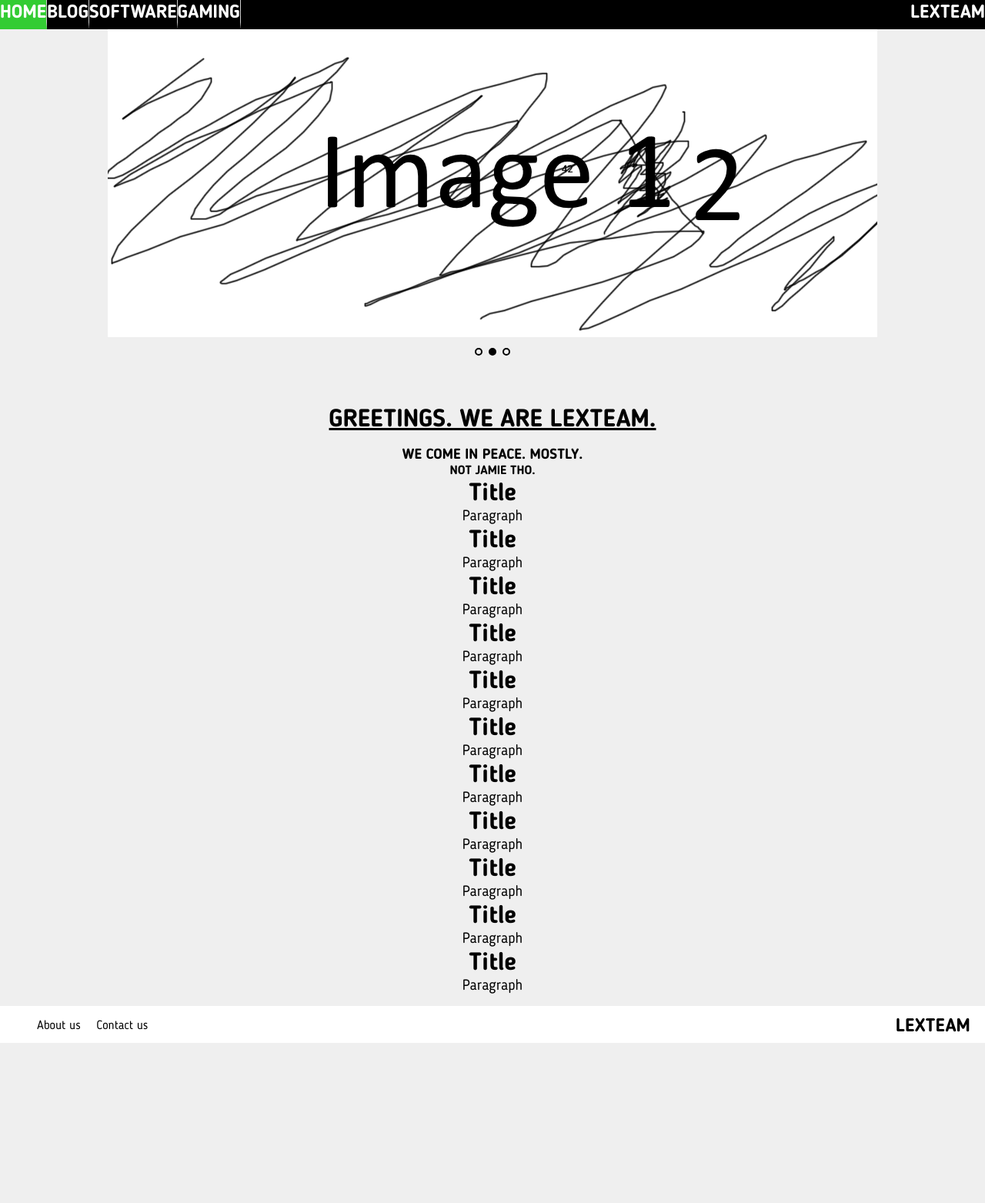
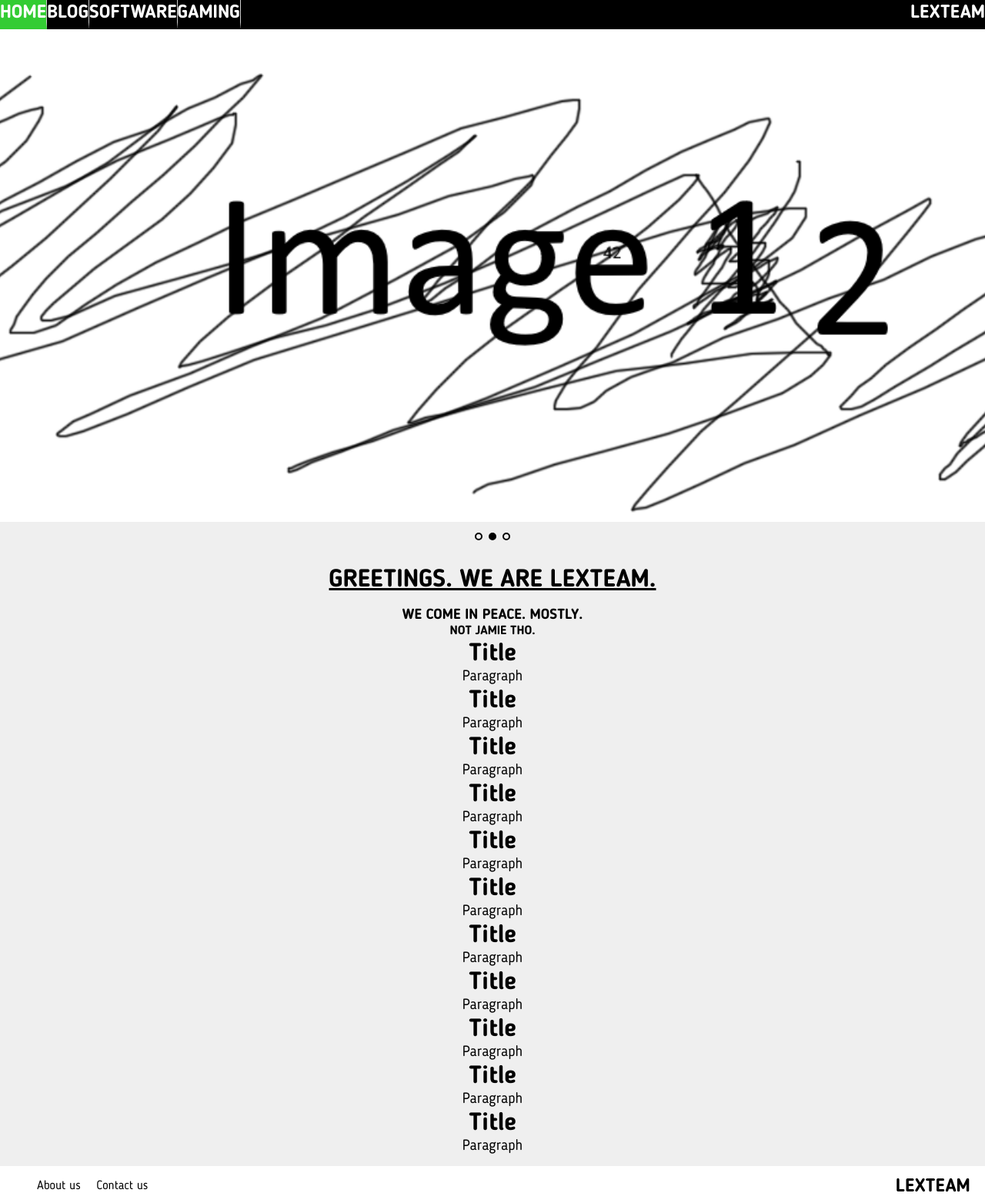
Before and after one commit to Lexteam/lexteam.github.io, a Jekyll site: the page built from index.html, in a window 1280 px wide. Shown: the whole page at 77% size. Built offline with Jekyll 4.4.1, drawn with Linux system fonts in a browser that asks for light colours; before the commit the page ends 1355 px from its top, so only the background shows below that.

Commit message:
#coursel width fix

```diff
--- a/_sass/home.scss
+++ b/_sass/home.scss
@@ -8,9 +8,9 @@
   height: 100%;
   max-width: 100% !important;
 
-  padding-bottom: 3em;
-
+  padding-bottom: 1em;
+  overflow: hidden;
   *{
-    max-height: 400px !important;
+    max-height: 40em !important;
   }
 }
--- a/_sass/nav.scss
+++ b/_sass/nav.scss
@@ -60,8 +60,8 @@
   li{
     font-size: x-large;
     padding: 0.4em 0.8em 0.4em calc(0.8em - 0.2em);
-    background: #efefef;
-    border-left: 0.4em solid #efefef;
+    //background: #efefef;
+    border-left: 0.4em solid rgba(1, 1, 1, 0);
 
     a {
       color: black;
```
Also changed, not shown: contact.html (line endings or trailing spaces).
